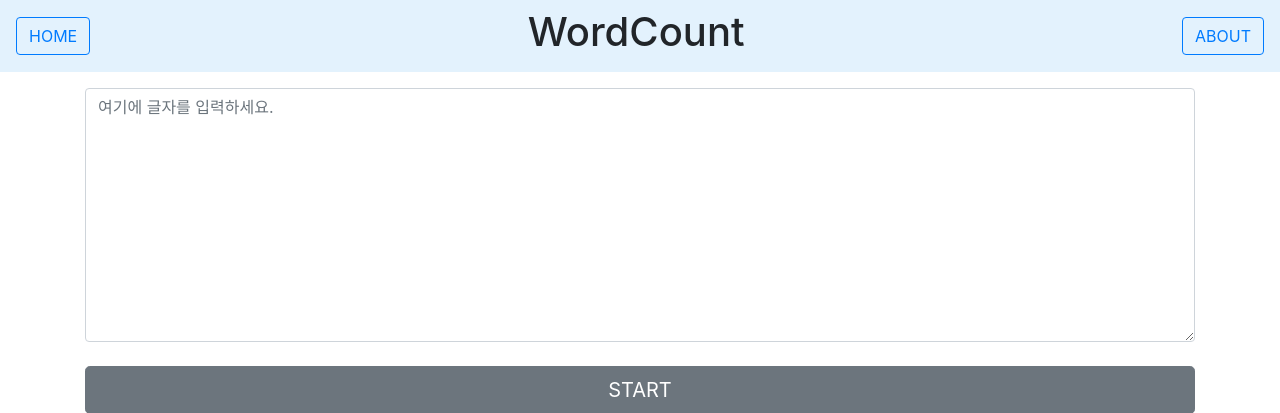
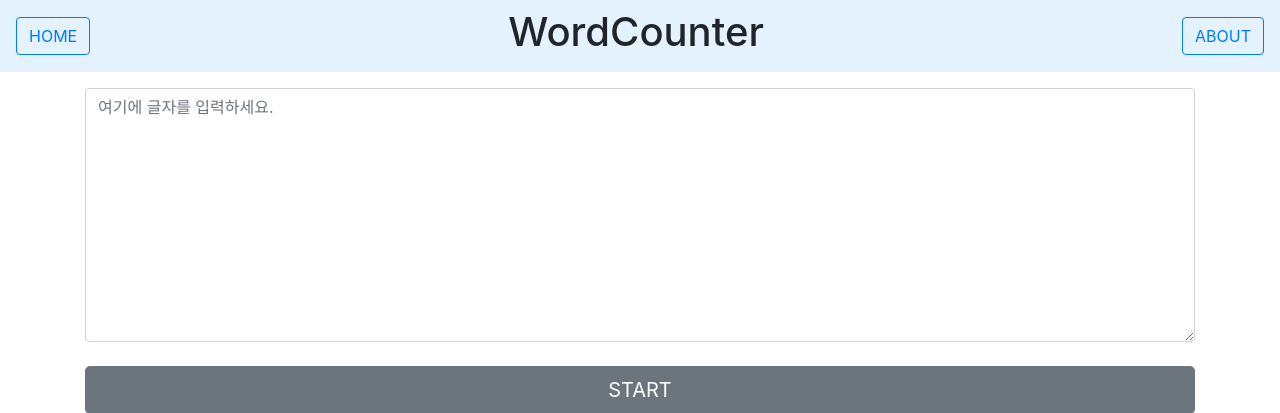
Before and after one commit to 2surim/wordcount, a Django app: page / in a window 1280 px wide. Shown: the top 413 px of the page. Run offline with Django 3.2, Linux system fonts and the light colour scheme; some libraries are stand-ins or nearby versions.

Commit message:
second commit of wordcount proj

```diff
--- a/wordcount/templates/home.html
+++ b/wordcount/templates/home.html
@@ -10,7 +10,7 @@
 
 <nav class="navbar navbar-light" style="background-color: #e3f2fd;">
     <a href="{%url 'home'%}"><button type="button" class="btn btn-outline-primary">HOME</button></a>
-    <h1>WordCount</h1>
+    <h1>WordCounter</h1>
     <button type="button" class="btn btn-outline-primary" data-toggle="modal" data-target="#exampleModal">
         ABOUT
     </button>
--- a/wordcount/templates/result.html
+++ b/wordcount/templates/result.html
@@ -10,7 +10,7 @@
 
 <nav class="navbar navbar-light" style="background-color: #e3f2fd;">
         <a href="{%url 'home'%}"><button type="button" class="btn btn-outline-primary">HOME</button></a>
-        <h1>WordCount</h1>
+        <h1>WordCounter</h1>
         <button type="button" class="btn btn-outline-primary" data-toggle="modal" data-target="#exampleModal">
             ABOUT
         </button>
```
